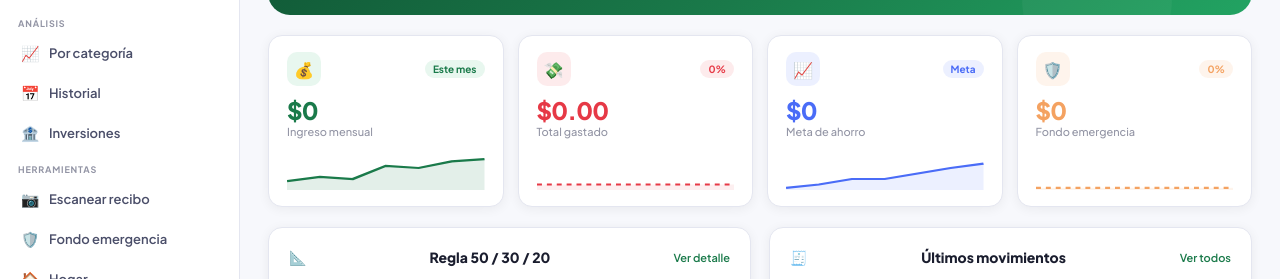
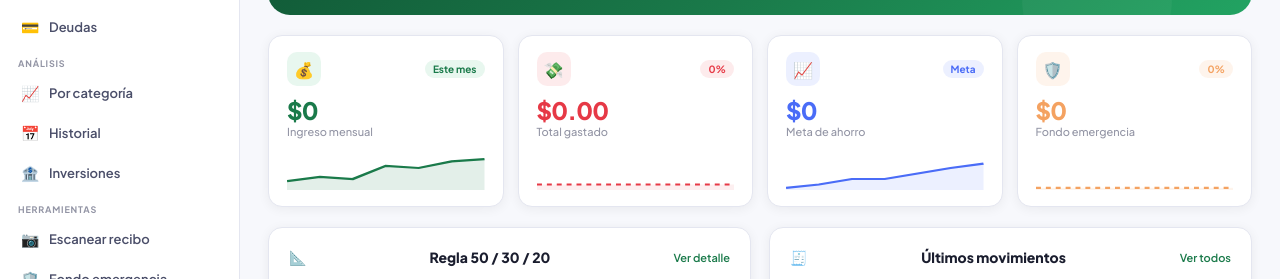
Before and after one commit to vegaramon0411-create/fintrack-pro, a plain HTML site: page dashboard.html in a window 1280 px wide. Shown: the part 269-548 px from the top of the page. Drawn offline with Linux system fonts and the light colour scheme; sample sign-in values are in the browser's storage.

Commit message:
Add 'Debts' section to dashboard and update links

```diff
--- a/dashboard.html
+++ b/dashboard.html
@@ -442,6 +442,7 @@ body {
     <div class="sb-link" onclick="openModal()"><span class="sb-ico">➕</span> <span data-es="Nuevo registro" data-en="New entry">Nuevo registro</span></div>
     <div class="sb-link" onclick="go('suscripciones.html')"><span class="sb-ico">🔄</span> <span data-es="Suscripciones" data-en="Subscriptions">Suscripciones</span> <span class="sb-badge" id="subBadge">0</span></div>
     <div class="sb-link" onclick="go('metas.html')"><span class="sb-ico">🎯</span><span data-es="Metas" data-en="Goals">Metas</span></div>
+    <div class="sb-link" onclick="go('deudas.html')"><span class="sb-ico">💳</span><span data-es="Deudas" data-en="Debts">Deudas</span></div>
 
     <div class="sb-section" data-es="Análisis" data-en="Analysis">Análisis</div>
     <div class="sb-link" onclick="go('analisis.html')"><span class="sb-ico">📈</span> <span data-es="Por categoría" data-en="By category">Por categoría</span></div>
@@ -739,6 +740,7 @@ body {
       <div class="more-item" onclick="go('scanner.html')"><div class="more-ico" style="background:var(--g-light)">📷</div><span data-es="Escanear" data-en="Scan">Escanear</span></div>
       <div class="more-item" onclick="go('emergencia.html')"><div class="more-ico" style="background:var(--amb-dim,rgba(244,162,97,.12))">🛡️</div><span data-es="Emergencia" data-en="Emergency">Emergencia</span></div>
       <div class="more-item" onclick="go('hogar.html')"><div class="more-ico" style="background:var(--pur-dim,rgba(123,94,167,.1))">🏠</div><span data-es="Hogar" data-en="Household">Hogar</span></div>
+      <div class="more-item" onclick="go('deudas.html')"><div class="more-ico" style="background:var(--red-dim,rgba(230,57,70,.1))">💳</div><span data-es="Deudas" data-en="Debts">Deudas</span></div>
       <div class="more-item" onclick="go('perfil.html')"><div class="more-ico" style="background:var(--g-light)">👤</div><span data-es="Perfil" data-en="Profile">Perfil</span></div>
       <div class="more-item" onclick="go('config.html')"><div class="more-ico" style="background:var(--off,#F7F8FC)">⚙️</div><span data-es="Configuración" data-en="Settings">Configuración</span></div>
     </div>
```
